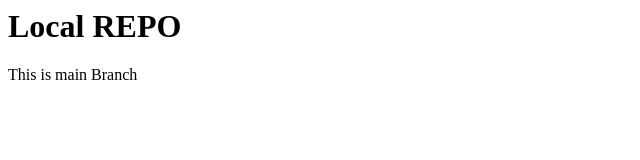
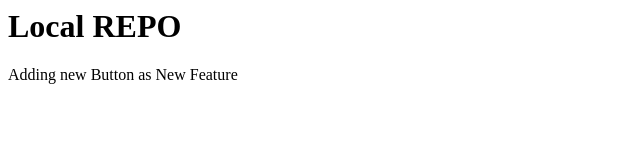
Before and after one commit to Clone-Rishabh/local-Repo, a plain HTML site: page index.html in a window 1280 px wide. Shown: the full height of the page, 0-640 px from the left. Drawn offline with Linux system fonts and the light colour scheme.

```diff
--- a/index.html
+++ b/index.html
@@ -1,2 +1,2 @@
 <h1> Local REPO</h1>
-<p>This is main Branch</p>
+<p>Adding new Button as New Feature</p>
```
